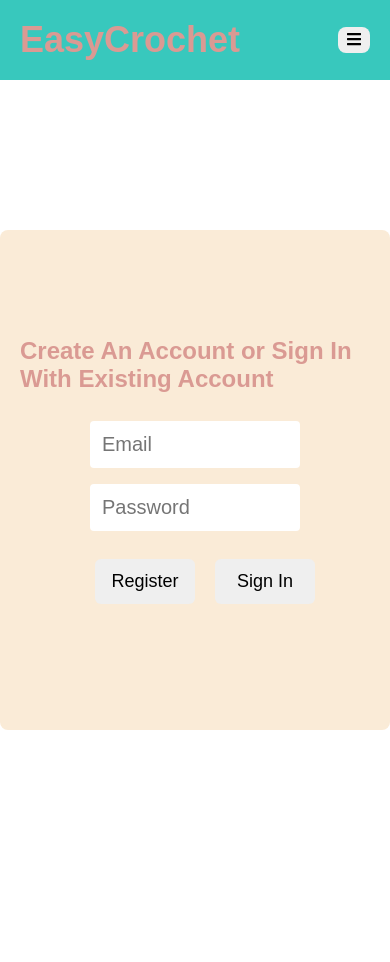
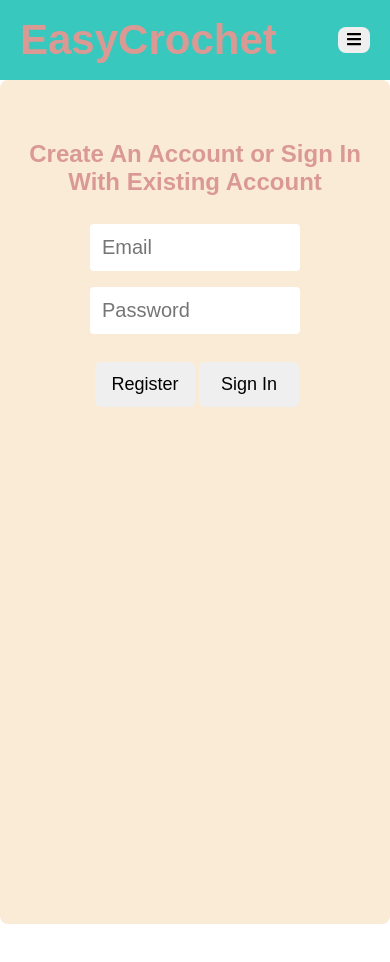
Before and after one commit to ajdinhusetovic/easy-crochet, a React (Vite) app: page /login in a window 390 px wide. Shown: the top 962 px of the page. After the commit the page ends 924 px from the top, so only its background shows below. Built offline with nearby package versions, Linux system fonts and the light colour scheme; no server answers; a web font is replaced by a local one.

Commit message:
styled login component (mobile styling)

```diff
--- a/src/components/Navbar.jsx
+++ b/src/components/Navbar.jsx
@@ -21,10 +21,12 @@ export const Navbar = () => {
 
     return (
         <header>
-            <h1>EasyCrochet</h1>
-            {user && (
+            <div className="title">
+                <h1>EasyCrochet</h1>
+                {user && (
                     <p className="user-email">{user?.email}</p>
                 )}
+            </div>
             <nav ref={navRef}>
                 <Link to={"/"}>Home</Link>
                 <Link to={"/login"}>Login</Link>
--- a/src/components/navbar.scss
+++ b/src/components/navbar.scss
@@ -43,6 +43,17 @@ header {
         &:hover {
             background-color: darken($color: white, $amount: 12%);
         }
+    }
+}
+
+.title {
+
+    h1 {
+        font-size: 42px;
+    }
+
+    p {
+        padding: 0 4px;
     }
 }
 
@@ -93,4 +104,9 @@ header {
         right: 2rem;
     }
 
+
+    .title {
+        display: block;
+    }
+
 }
--- a/src/pages/login.scss
+++ b/src/pages/login.scss
@@ -46,3 +46,29 @@
         }
     }
 }
+
+
+@media only screen and (max-width: 1024px) {
+
+    .login-wrapper {
+        margin-top: 0;
+
+        .login {
+            padding-top: 60px;
+            height: 100%;
+            justify-content: start;
+
+            h1 {
+                text-align: center;
+            }
+
+            .buttons {
+                button {
+                    margin-left: 4px;
+                    width: 100px;
+                    padding: 8;
+                }
+            }
+        }
+    }
+}
```
